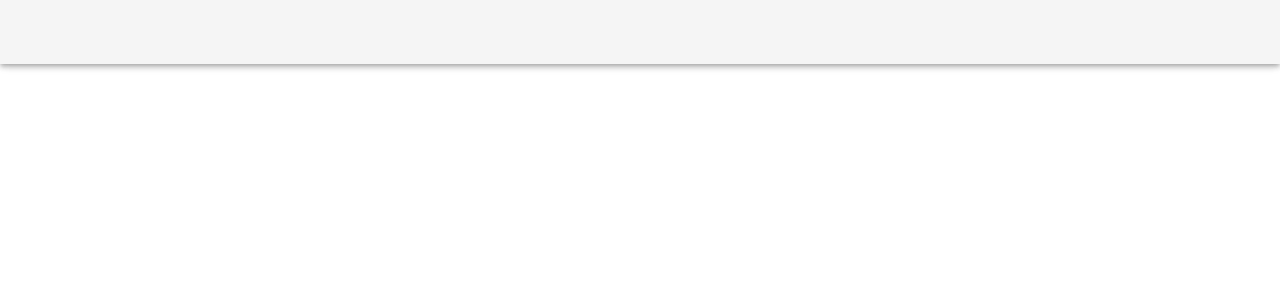
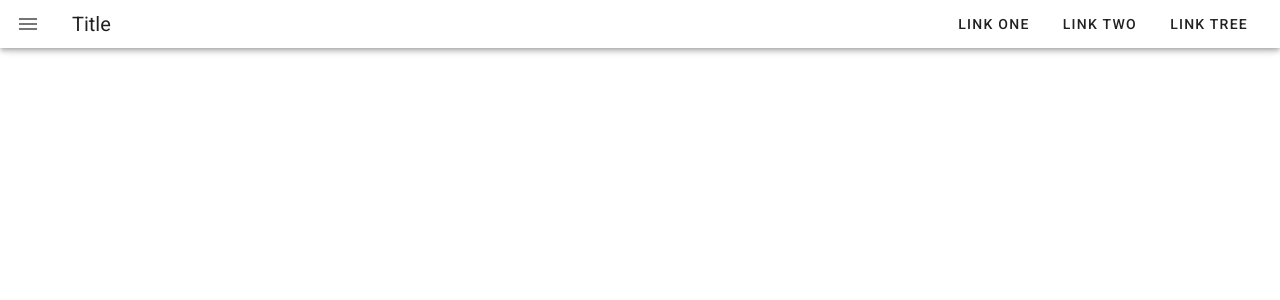
Before and after one commit to ilg2005/ad-project, a Vue app: page / in a window 1280 px wide. Shown: the top 300 px of the page. Built offline with nearby package versions, Linux system fonts and the light colour scheme.

Commit message:
текущее состояние

```diff
--- a/src/App.vue
+++ b/src/App.vue
@@ -1,9 +1,28 @@
 <template>
   <v-app>
-    <v-app-bar app></v-app-bar>
+    <v-card
+        color="grey lighten-4"
+        flat
+        height="48px"
+        tile
+    >
+      <v-toolbar dense>
+        <v-app-bar-nav-icon></v-app-bar-nav-icon>
 
+        <v-toolbar-title>Title</v-toolbar-title>
+
+        <v-spacer></v-spacer>
+
+        <v-toolbar-items class="hidden-sm-and-down">
+          <v-btn text>Link One</v-btn>
+          <v-btn text>Link Two</v-btn>
+          <v-btn text>Link Tree</v-btn>
+        </v-toolbar-items>
+
+      </v-toolbar>
+    </v-card>
     <v-main>
-        <router-view></router-view>
+      <router-view></router-view>
     </v-main>
 
   </v-app>
@@ -11,6 +30,9 @@
 
 <script>
 
-export default {
-};
+export default {};
 </script>
+
+<style>
+
+</style>
```
